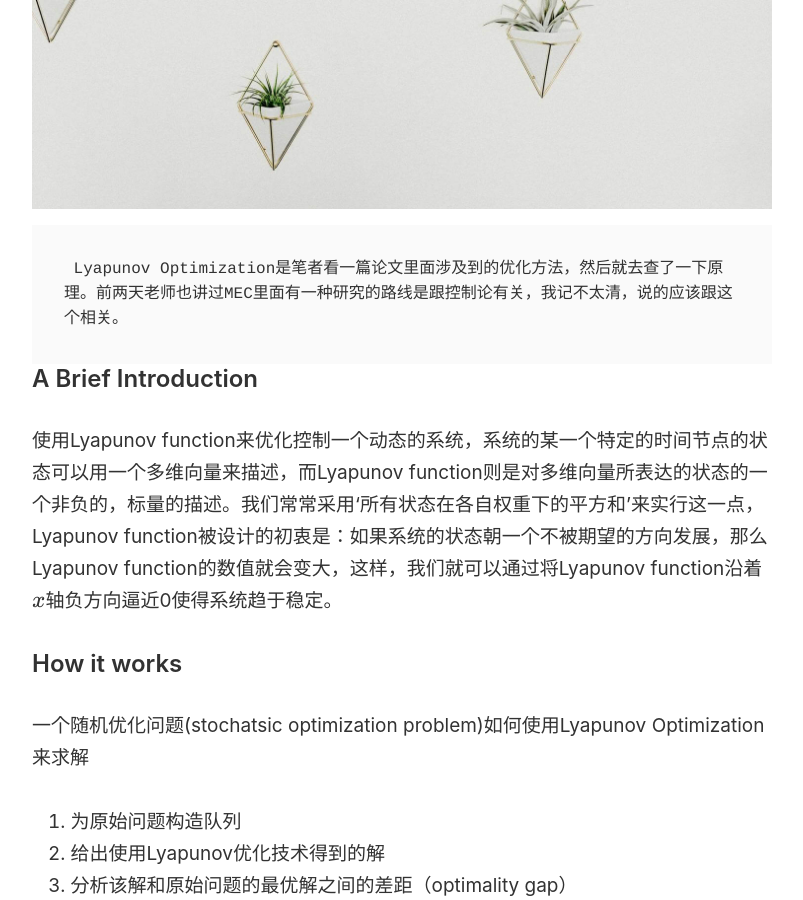
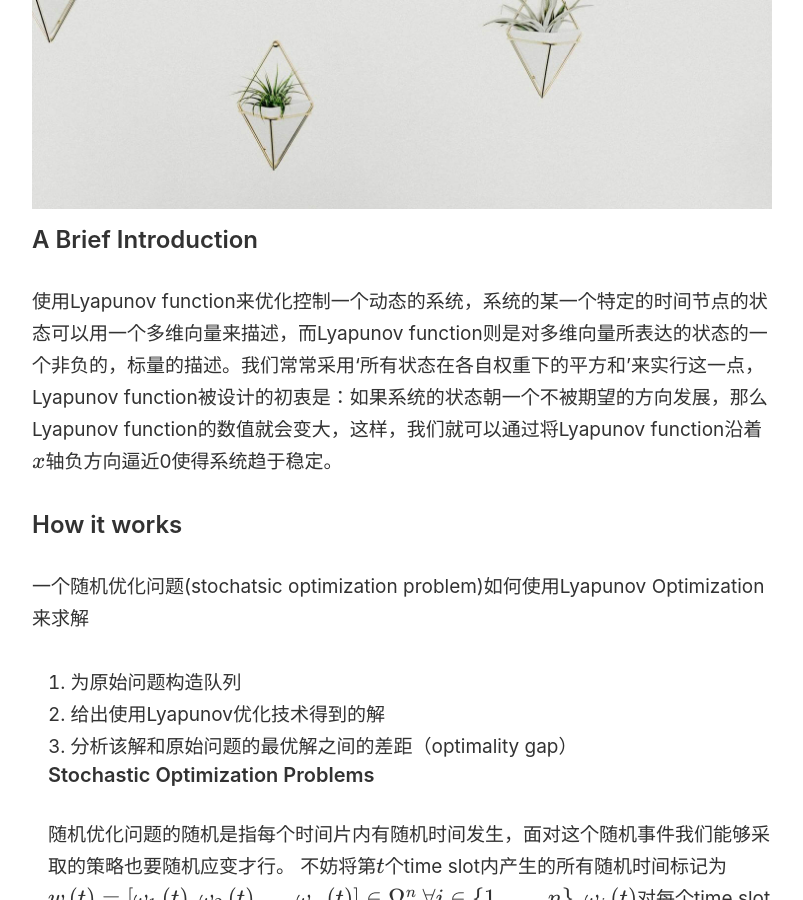
Before and after one commit to Wy-wangyan/Wy-wangyan.github.io, a Jekyll site: the page built from _posts/2019-12-18-LYAP-OP.markdown, in a window 1280 px wide and 900 px high, scrolled down 485 px. Shown: the whole window, without its empty margins (274-1077 px from the left). Built offline with Jekyll 4.4.1, drawn with Linux system fonts in a browser that asks for light colours; formulas are drawn with MathJax 3.

Commit message:
Update 2019-12-18-LYAP-OP.markdown

```diff
--- a/_posts/2019-12-18-LYAP-OP.markdown
+++ b/_posts/2019-12-18-LYAP-OP.markdown
@@ -6,7 +6,7 @@ image: '/images/posts/5.jpg'
 ---
 
 
-     Lyapunov Optimization是笔者看一篇论文里面涉及到的优化方法，然后就去查了一下原理。前两天老师也讲过MEC里面有一种研究的路线是跟控制论有关，我记不太清，说的应该跟这个相关。
+
 
 
 ### A Brief Introduction
```
